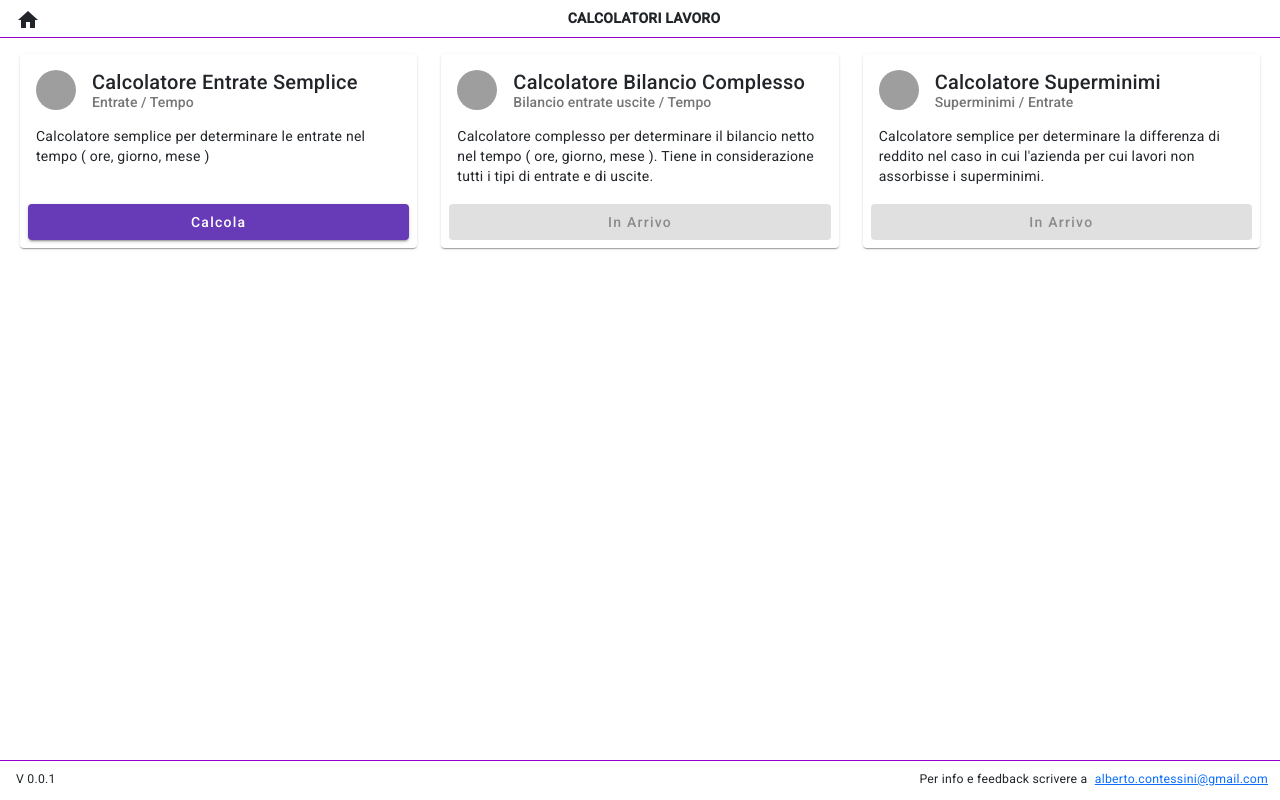
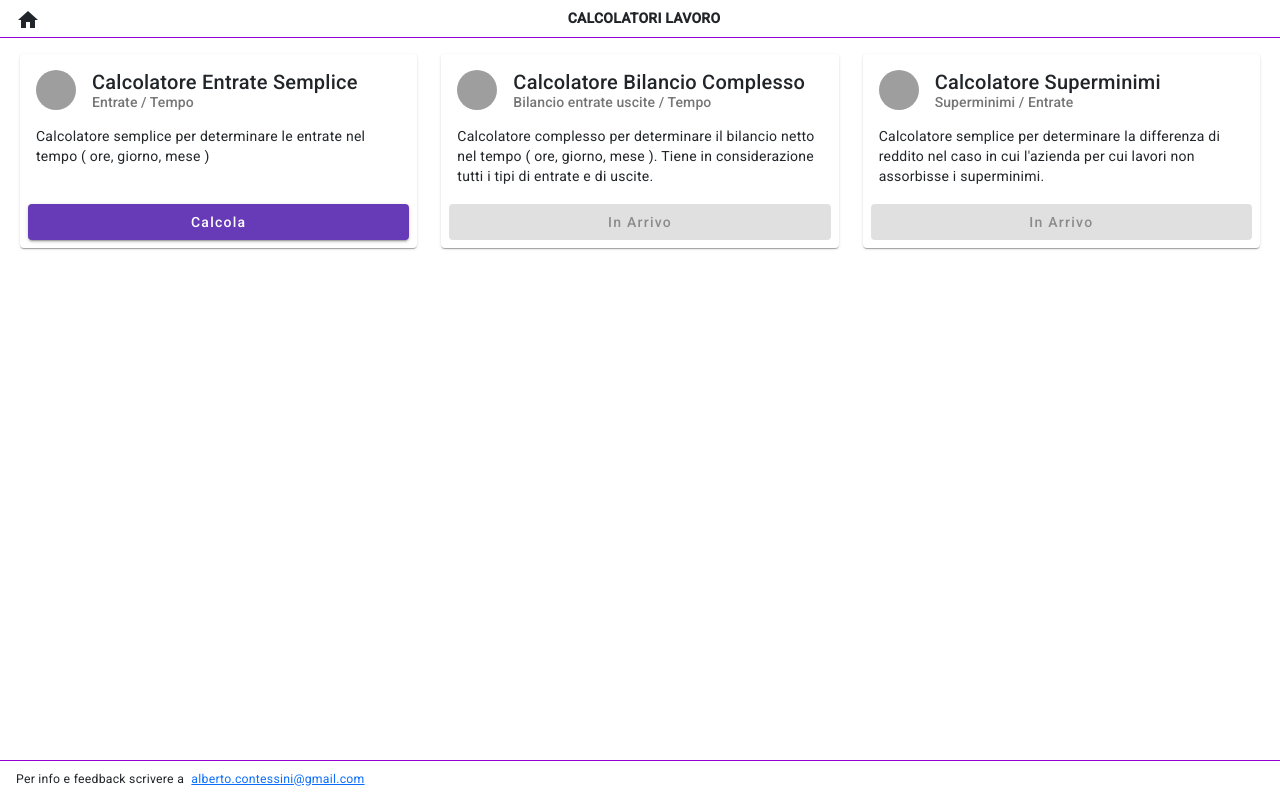
Before and after one commit to jinz00/artist-market, an Angular app in the folder artist-market/: page / in a window 1280 px wide. Built offline with nearby package versions, Linux system fonts and the light colour scheme; grey boxes are pictures that could not be loaded.

Commit message:
togliere versione

```diff
--- a/artist-market/src/app/app.component.html
+++ b/artist-market/src/app/app.component.html
@@ -14,7 +14,6 @@
   <router-outlet></router-outlet>
 
   <div class="footer d-flex justify-content-between">
-    <small>V {{appVersion}}</small>
     <small>Per info e feedback scrivere a
       <a class="px-1" href="mailto:alberto.contessini@gmail.com" target="_blank"> alberto.contessini@gmail.com</a>
     </small>
```
